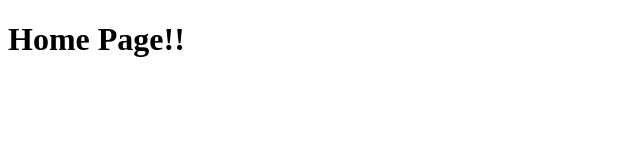
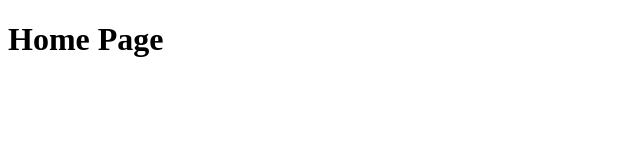
Before and after one commit to jinsu291/my-blog-2022-06-27, a Gatsby site: page / in a window 1280 px wide. Shown: the full height of the page, 0-640 px from the left. Built offline with nearby package versions, Linux system fonts and the light colour scheme; Gatsby itself is replaced by a stand-in of ours.

Commit message:
index 페이지에서 쓸데없는 내용 지우기

```diff
--- a/src/pages/index.js
+++ b/src/pages/index.js
@@ -5,7 +5,7 @@ const IndexPage = () => {
   return (
     <main>
       <title>Home Page</title>
-      <h1>Home Page!!</h1>
+      <h1>Home Page</h1>
     </main>
   )
 }
```
